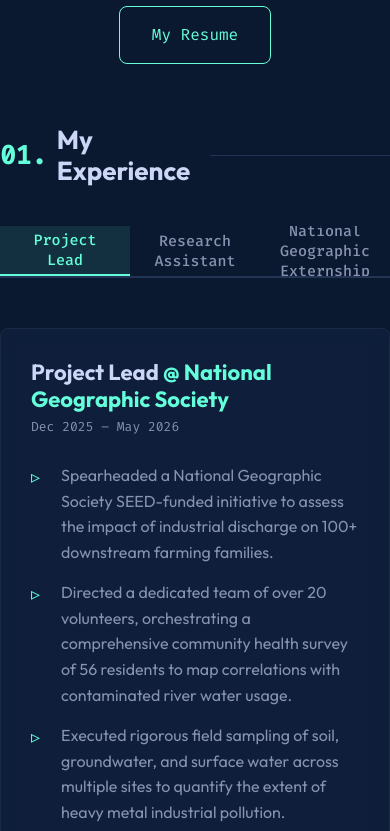
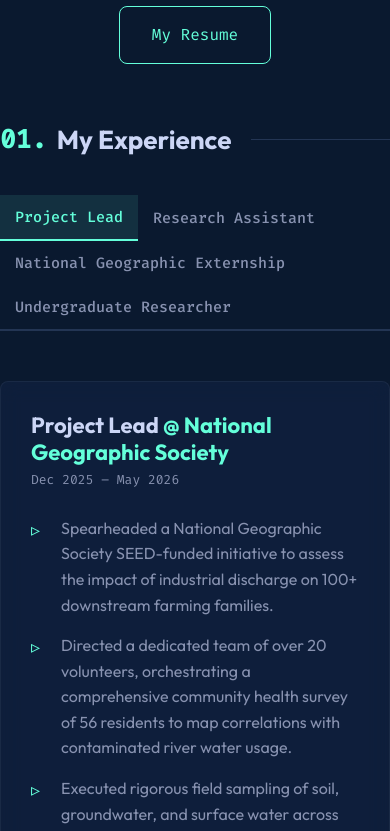
Before and after one commit to SantoKabir/portfolio, a React (Vite) app: page / in a window 390 px wide. Shown: the part 940-1771 px from the top of the page. Built offline with nearby package versions, Linux system fonts and the light colour scheme.

Commit message:
Fix section title wrapping and border clipping on mobile

```diff
--- a/src/components/Contact.css
+++ b/src/components/Contact.css
@@ -65,6 +65,17 @@
   margin-bottom: 5px;
 }
 
+@media (max-width: 768px) {
+  .contact-info {
+    flex-direction: column;
+  }
+
+  .footer {
+    text-align: center;
+    margin-bottom: -40px;
+  }
+}
+
 @media (min-width: 768px) {
   .contact-info {
     flex-direction: row;
--- a/src/components/Experience.css
+++ b/src/components/Experience.css
@@ -125,27 +125,24 @@
 
   .experience-tabs {
     flex-direction: row;
+    flex-wrap: wrap;
+    justify-content: flex-start;
     width: 100%;
-    overflow-x: auto;
     border-left: none;
     border-bottom: 2px solid var(--bg-tertiary);
     margin-bottom: 20px;
   }
 
   .tab-btn {
-    min-width: 130px;
-    height: 50px;
+    min-width: auto;
+    height: auto;
+    padding: 12px 15px;
     text-align: center;
     border-bottom: none;
     justify-content: center;
   }
 
   .tab-highlight {
-    top: auto;
-    bottom: -2px;
-    left: 0;
-    width: 130px;
-    height: 2px;
     display: none;
   }
 
--- a/src/index.css
+++ b/src/index.css
@@ -91,7 +91,7 @@
   content: "";
   display: block;
   height: 1px;
-  width: 300px;
+  flex: 1;
   background-color: var(--bg-tertiary);
   margin-left: 20px;
 }
@@ -146,9 +146,6 @@
   .section {
     padding: 60px 0;
   }
-  .section-title::after {
-    width: 100%;
-  }
 }
 
 /* Light Theme (Beige/Nature) */
```
